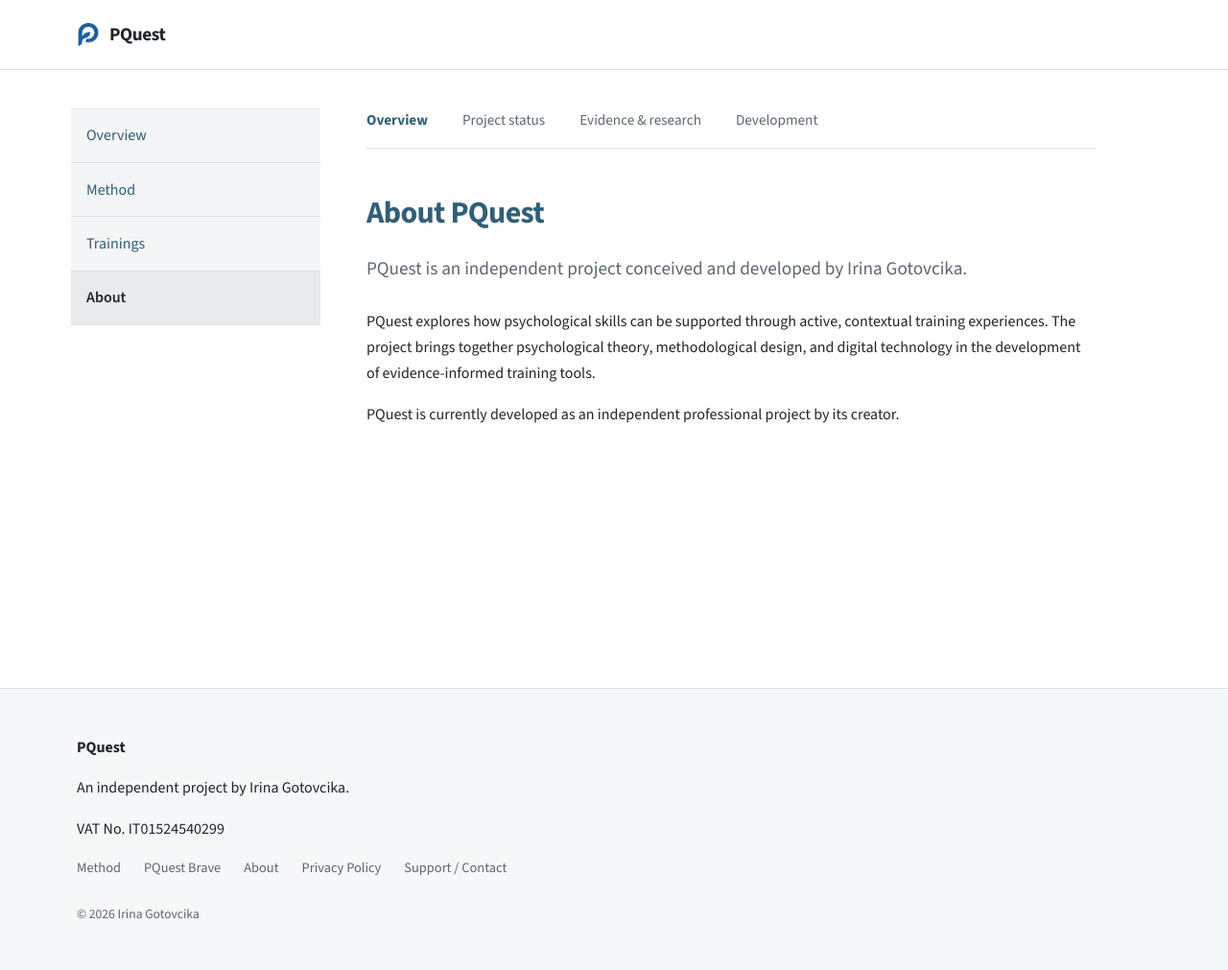
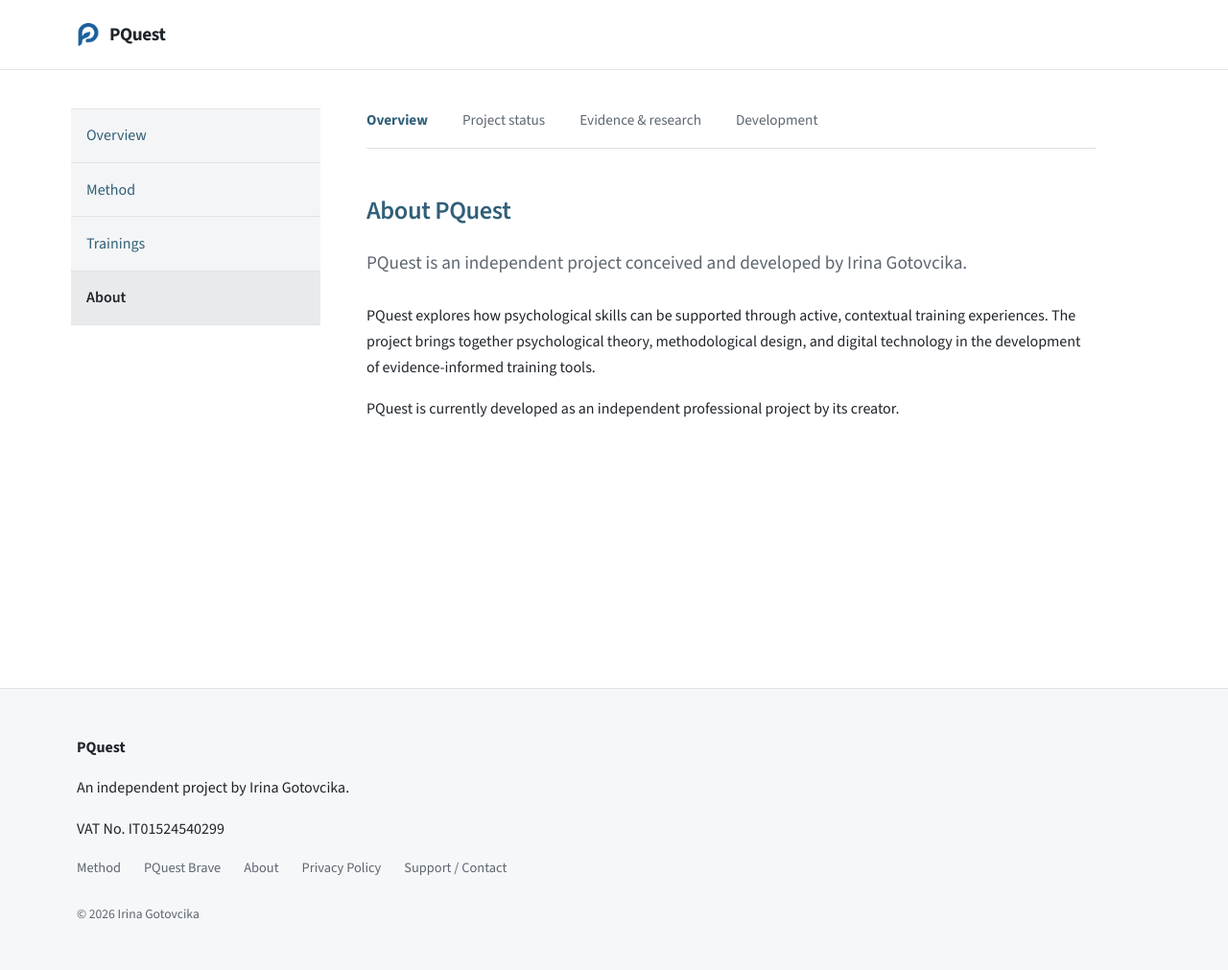
Before and after one commit to irinagotovcika/pquest.eu, a Jekyll site: the page built from about/index.md, in a window 1280 px wide. Shown: the whole page at 96% size. Built offline with Jekyll 4.4.1, drawn with Linux system fonts in a browser that asks for light colours.

```diff
--- a/about/index.md
+++ b/about/index.md
@@ -44,7 +44,7 @@ description: About PQuest and its development.
       </a>
     </nav>
 
-    <h1>About PQuest</h1>
+    <h2>About PQuest</h2>
 
     <p class="lead">
       PQuest is an independent project conceived and developed by Irina Gotovcika.
```
